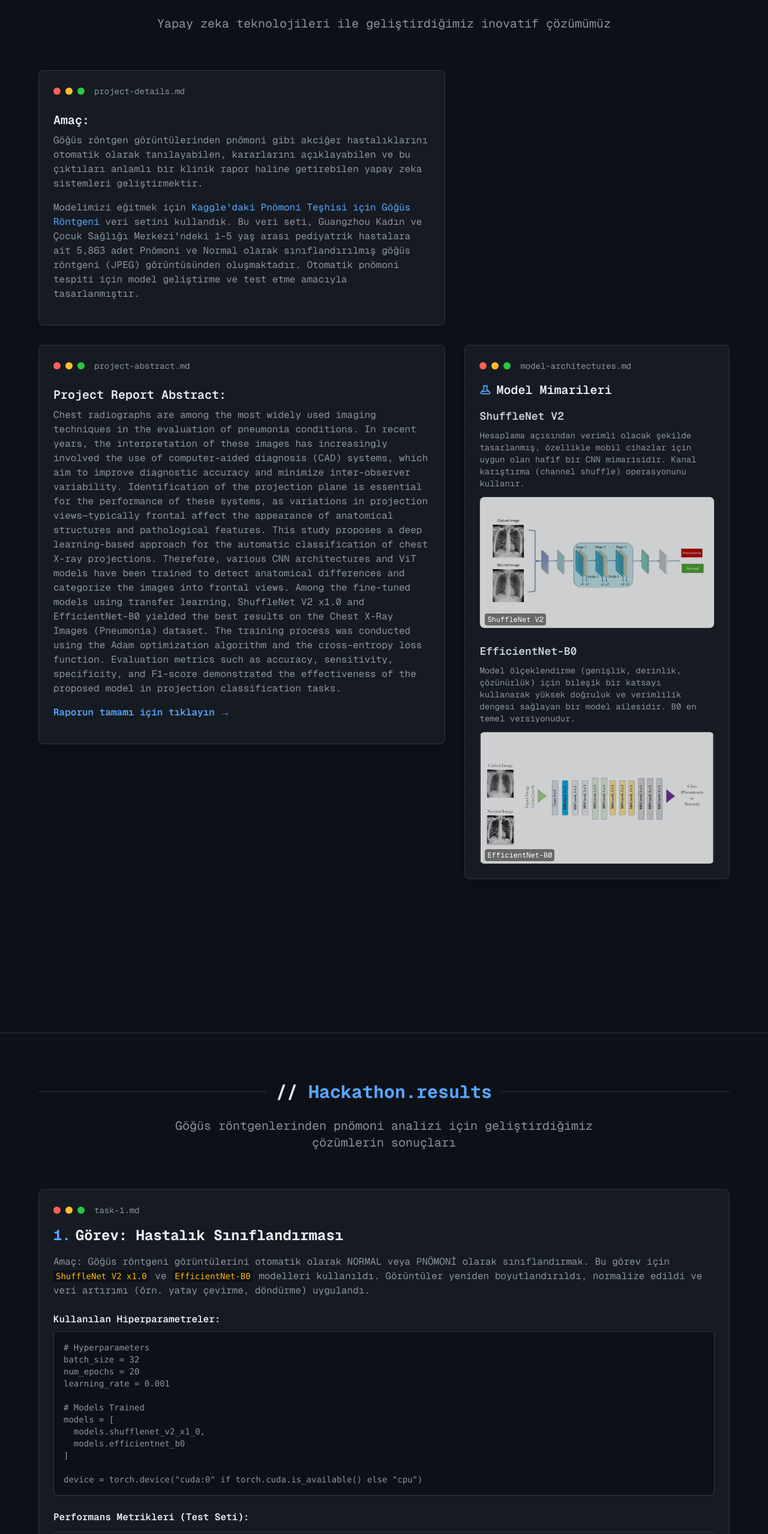
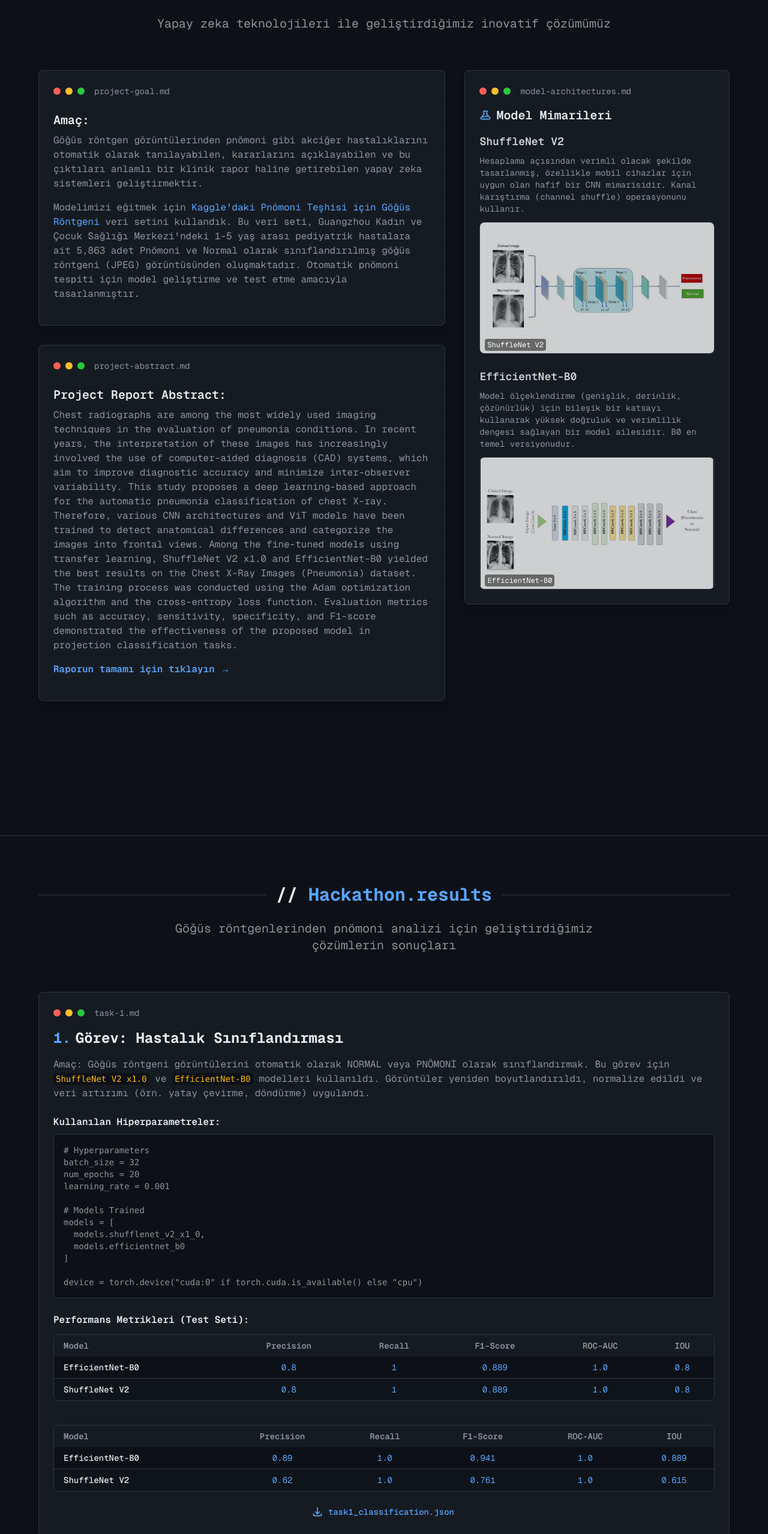
Before and after one commit to emirerselbilgic/ikcisallyouneed, a Next.js app: page / in a window 1280 px wide. Shown: the part 2008-4566 px from the top of the page at 60% size. Built offline with nearby package versions, Linux system fonts and the light colour scheme.

Commit message:
Refactor project details section in main page to improve layout and clarity. Update content to reflect project goals and abstract, enhancing user understanding of the AI system for pneumonia detection. Adjust animations for better visual presentation.

```diff
--- a/src/app/page.tsx
+++ b/src/app/page.tsx
@@ -320,18 +320,20 @@ project.execute(); // Let's win this!
           </motion.div>
 
           <div className="grid grid-cols-1 md:grid-cols-5 gap-8 items-start mb-20">
+            {/* Left Column - Project Goal and Abstract */}
+            <div className="md:col-span-3 space-y-8">
               <motion.div
                 initial={{ opacity: 0, x: -30 }}
                 whileInView={{ opacity: 1, x: 0 }}
                 viewport={{ once: true }}
                 transition={{ duration: 0.6 }}
-              className="md:col-span-3 bg-[#161b22] rounded-lg border border-[#30363d] p-6 shadow-lg"
+                className="bg-[#161b22] rounded-lg border border-[#30363d] p-6 shadow-lg"
           >
                 <div className="flex items-center mb-4">
                   <div className="w-3 h-3 rounded-full bg-[#ff5f56] mr-2"></div>
                   <div className="w-3 h-3 rounded-full bg-[#ffbd2e] mr-2"></div>
                   <div className="w-3 h-3 rounded-full bg-[#27c93f] mr-4"></div>
-                <span className="text-sm text-[#8b949e] font-[family-name:var(--font-geist-mono)]">project-details.md</span>
+                  <span className="text-sm text-[#8b949e] font-[family-name:var(--font-geist-mono)]">project-goal.md</span>
                 </div>
 
 
@@ -345,12 +347,13 @@ project.execute(); // Let's win this!
                   </p>
                 </div>
               </motion.div>
+
               <motion.div
                 initial={{ opacity: 0, x: -30 }}
                 whileInView={{ opacity: 1, x: 0 }}
                 viewport={{ once: true }}
-              transition={{ duration: 0.6 }}
-              className="md:col-span-3 bg-[#161b22] rounded-lg border border-[#30363d] p-6 shadow-lg"
+                transition={{ duration: 0.6, delay: 0.1 }}
+                className="bg-[#161b22] rounded-lg border border-[#30363d] p-6 shadow-lg"
           >
                 <div className="flex items-center mb-4">
                   <div className="w-3 h-3 rounded-full bg-[#ff5f56] mr-2"></div>
@@ -362,7 +365,7 @@ project.execute(); // Let's win this!
                 <div className="text-[#8b949e] space-y-4 markdown-content font-[family-name:var(--font-geist-mono)]">
                 <div className="mt-6">
                     <h4 className="text-xl font-semibold text-[#e6edf3] mb-2 font-[family-name:var(--font-geist-mono)]">Project Report Abstract:</h4>
-                  <p>Chest radiographs are among the most widely used imaging techniques in the evaluation of pneumonia conditions. In recent years, the interpretation of these images has increasingly involved the use of computer-aided diagnosis (CAD) systems, which aim to improve diagnostic accuracy and minimize inter-observer variability. Identification of the projection plane is essential for the performance of these systems, as variations in projection views—typically frontal affect the appearance of anatomical structures and pathological features. This study proposes a deep learning-based approach for the automatic classification of chest X-ray projections. Therefore, various CNN architectures and ViT models have been trained to detect anatomical differences and categorize the images into frontal views. Among the fine-tuned models using transfer learning, ShuffleNet V2 x1.0 and  EfficientNet-B0 yielded the best results on the Chest X-Ray Images (Pneumonia) dataset. The training process was conducted using the Adam optimization algorithm and the cross-entropy loss function. Evaluation metrics such as accuracy, sensitivity, specificity, and F1-score demonstrated the effectiveness of the proposed model in projection classification tasks.</p>
+                    <p>Chest radiographs are among the most widely used imaging techniques in the evaluation of pneumonia conditions. In recent years, the interpretation of these images has increasingly involved the use of computer-aided diagnosis (CAD) systems, which aim to improve diagnostic accuracy and minimize inter-observer variability. This study proposes a deep learning-based approach for the automatic pneumonia classification of chest X-ray. Therefore, various CNN architectures and ViT models have been trained to detect anatomical differences and categorize the images into frontal views. Among the fine-tuned models using transfer learning, ShuffleNet V2 x1.0 and  EfficientNet-B0 yielded the best results on the Chest X-Ray Images (Pneumonia) dataset. The training process was conducted using the Adam optimization algorithm and the cross-entropy loss function. Evaluation metrics such as accuracy, sensitivity, specificity, and F1-score demonstrated the effectiveness of the proposed model in projection classification tasks.</p>
                   </div>
                   <p>
                     <a
@@ -375,7 +378,9 @@ project.execute(); // Let's win this!
                   </p>
                 </div>
               </motion.div>
+            </div>
 
+            {/* Right Column - Model Architectures */}
             <motion.div
               initial={{ opacity: 0, x: 30 }}
               whileInView={{ opacity: 1, x: 0 }}
@@ -498,10 +503,32 @@ device = torch.device("cuda:0" if torch.cuda.is_available() else "cpu")`}</code>
                 </thead>
                 <tbody className="divide-y divide-[#30363d]">
                   <tr className="text-[#e6edf3]">
-                    <td className="px-4 py-2 font-medium">EfficientNet-B0</td><td className="px-4 py-2 text-center text-[#58a6ff]">0.941</td>{/* Placeholder */}<td className="px-4 py-2 text-center text-[#58a6ff]">1</td>{/* Placeholder */}<td className="px-4 py-2 text-center text-[#58a6ff]">0.969</td>{/* Placeholder */}<td className="px-4 py-2 text-center text-[#58a6ff]">0.991</td>{/* Placeholder */}<td className="px-4 py-2 text-center text-[#58a6ff]">0.941</td>{/* Placeholder */}
+                    <td className="px-4 py-2 font-medium">EfficientNet-B0</td><td className="px-4 py-2 text-center text-[#58a6ff]">0.8</td>{/* Placeholder */}<td className="px-4 py-2 text-center text-[#58a6ff]">1</td>{/* Placeholder */}<td className="px-4 py-2 text-center text-[#58a6ff]">0.889</td>{/* Placeholder */}<td className="px-4 py-2 text-center text-[#58a6ff]">1.0</td>{/* Placeholder */}<td className="px-4 py-2 text-center text-[#58a6ff]">0.8</td>{/* Placeholder */}
                   </tr>
                   <tr className="text-[#e6edf3] bg-[#161b22]/30">
-                    <td className="px-4 py-2 font-medium">ShuffleNet V2</td><td className="px-4 py-2 text-center text-[#58a6ff]">0.92</td>{/* Placeholder */}<td className="px-4 py-2 text-center text-[#58a6ff]">0.95</td>{/* Placeholder */}<td className="px-4 py-2 text-center text-[#58a6ff]">0.93</td>{/* Placeholder */}<td className="px-4 py-2 text-center text-[#58a6ff]">0.97</td>{/* Placeholder */}<td className="px-4 py-2 text-center text-[#58a6ff]">0.88</td>{/* Placeholder */}
+                    <td className="px-4 py-2 font-medium">ShuffleNet V2</td><td className="px-4 py-2 text-center text-[#58a6ff]">0.8</td>{/* Placeholder */}<td className="px-4 py-2 text-center text-[#58a6ff]">1</td>{/* Placeholder */}<td className="px-4 py-2 text-center text-[#58a6ff]">0.889</td>{/* Placeholder */}<td className="px-4 py-2 text-center text-[#58a6ff]">1.0</td>{/* Placeholder */}<td className="px-4 py-2 text-center text-[#58a6ff]">0.8</td>{/* Placeholder */}
+                  </tr>
+                </tbody>
+              </table>
+            </div>
+            <div className="overflow-x-auto mt-10 bg-[#0d1117] rounded-lg border border-[#30363d]">
+              <table className="min-w-full text-sm font-[family-name:var(--font-geist-mono)]">
+                <thead className="bg-[#161b22] text-left text-[#8b949e]">
+                  <tr>
+                    <th className="px-4 py-2 font-semibold">Model</th>
+                    <th className="px-4 py-2 font-semibold text-center">Precision</th>
+                    <th className="px-4 py-2 font-semibold text-center">Recall</th>
+                    <th className="px-4 py-2 font-semibold text-center">F1-Score</th>
+                    <th className="px-4 py-2 font-semibold text-center">ROC-AUC</th>
+                    <th className="px-4 py-2 font-semibold text-center">IOU</th>
+                  </tr>
+                </thead>
+                <tbody className="divide-y divide-[#30363d]">
+                  <tr className="text-[#e6edf3]">
+                    <td className="px-4 py-2 font-medium">EfficientNet-B0</td><td className="px-4 py-2 text-center text-[#58a6ff]">0.89</td>{/* Placeholder */}<td className="px-4 py-2 text-center text-[#58a6ff]">1.0</td>{/* Placeholder */}<td className="px-4 py-2 text-center text-[#58a6ff]">0.941</td>{/* Placeholder */}<td className="px-4 py-2 text-center text-[#58a6ff]">1.0</td>{/* Placeholder */}<td className="px-4 py-2 text-center text-[#58a6ff]">0.889</td>{/* Placeholder */}
+                  </tr>
+                  <tr className="text-[#e6edf3] bg-[#161b22]/30">
+                    <td className="px-4 py-2 font-medium">ShuffleNet V2</td><td className="px-4 py-2 text-center text-[#58a6ff]">0.62</td>{/* Placeholder */}<td className="px-4 py-2 text-center text-[#58a6ff]">1.0</td>{/* Placeholder */}<td className="px-4 py-2 text-center text-[#58a6ff]">0.761</td>{/* Placeholder */}<td className="px-4 py-2 text-center text-[#58a6ff]">1.0</td>{/* Placeholder */}<td className="px-4 py-2 text-center text-[#58a6ff]">0.615</td>{/* Placeholder */}
                   </tr>
                 </tbody>
               </table>
```
Lines whose indentation alone changed are shown as unchanged.
